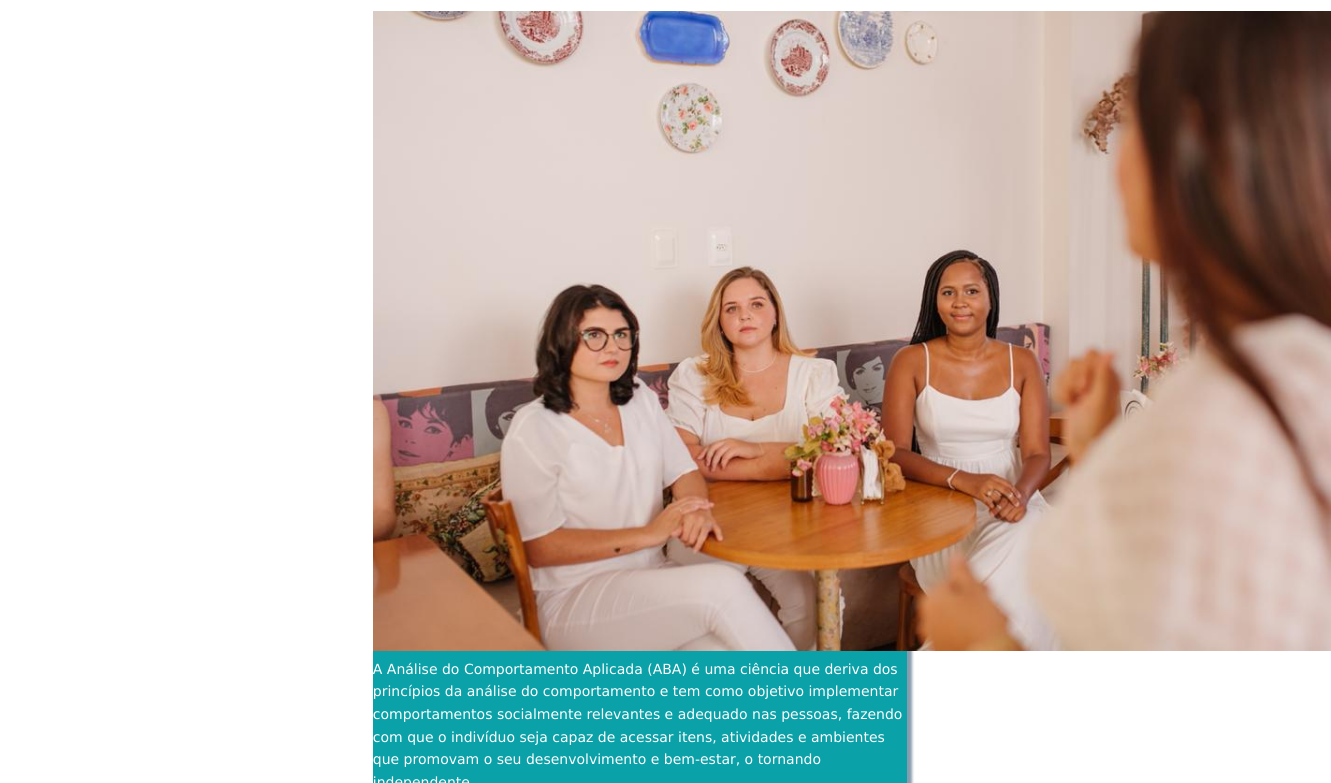
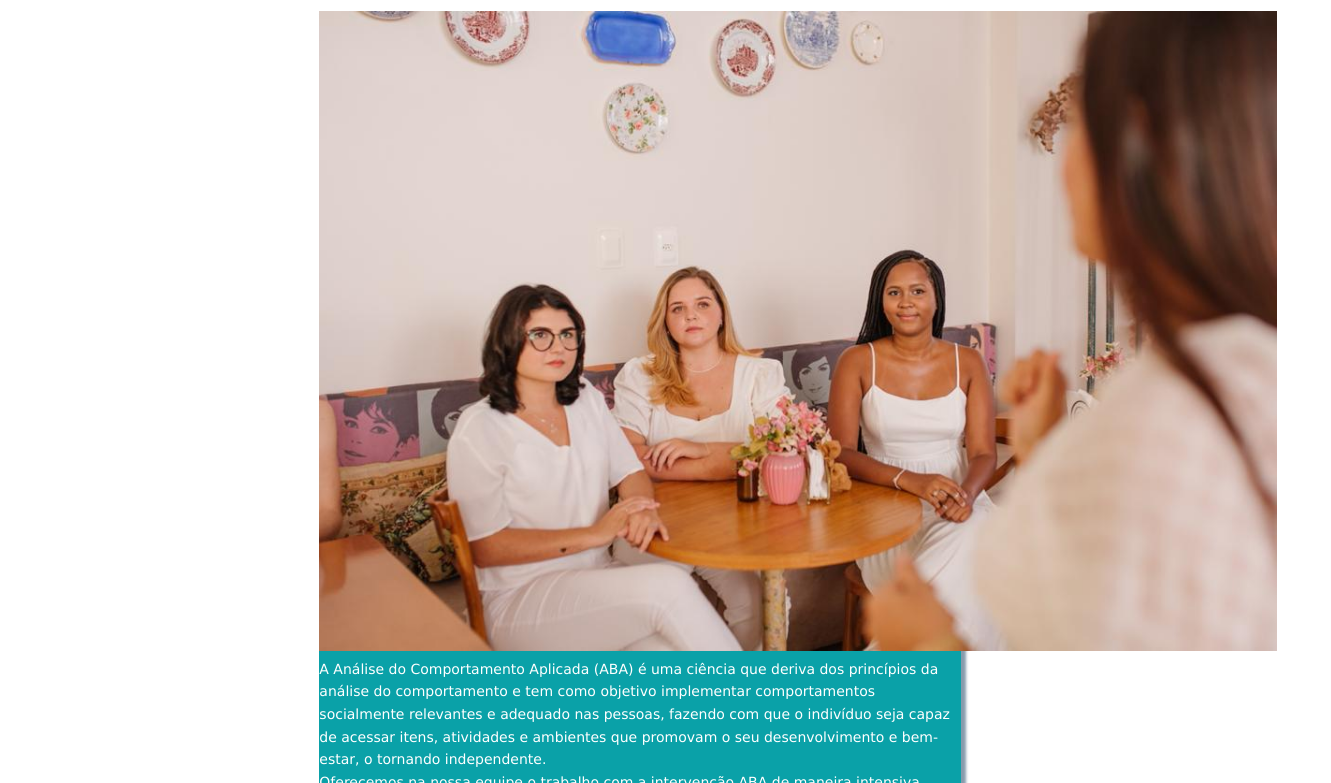
Before and after one commit to jcgsr/fev-MediAcao, a Gatsby site: page /aba in a window 1280 px wide. Shown: the part 199-982 px from the top of the page, 1331 px wide, since content can reach past the window. Built offline with nearby package versions, Linux system fonts and the light colour scheme; Gatsby itself is replaced by a stand-in of ours.

Commit message:
card max-width

```diff
--- a/src/components/layout.css
+++ b/src/components/layout.css
@@ -113,7 +113,7 @@ body {
   font-family: var(--ff);
   font-size: var(--defaultFontSize);
   line-height: var(--lh);
-  max-width: 60ch;
+  max-width: 72ch;
 }
 @media only screen and (max-width: 456px) {
   .card {
```
